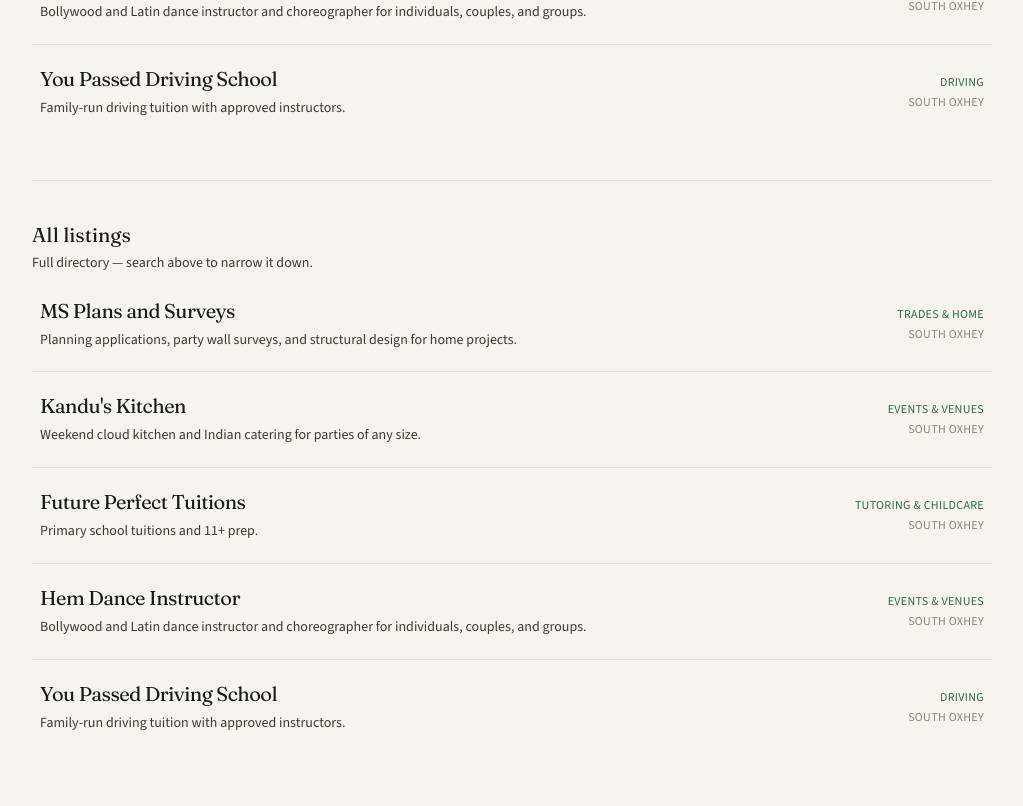
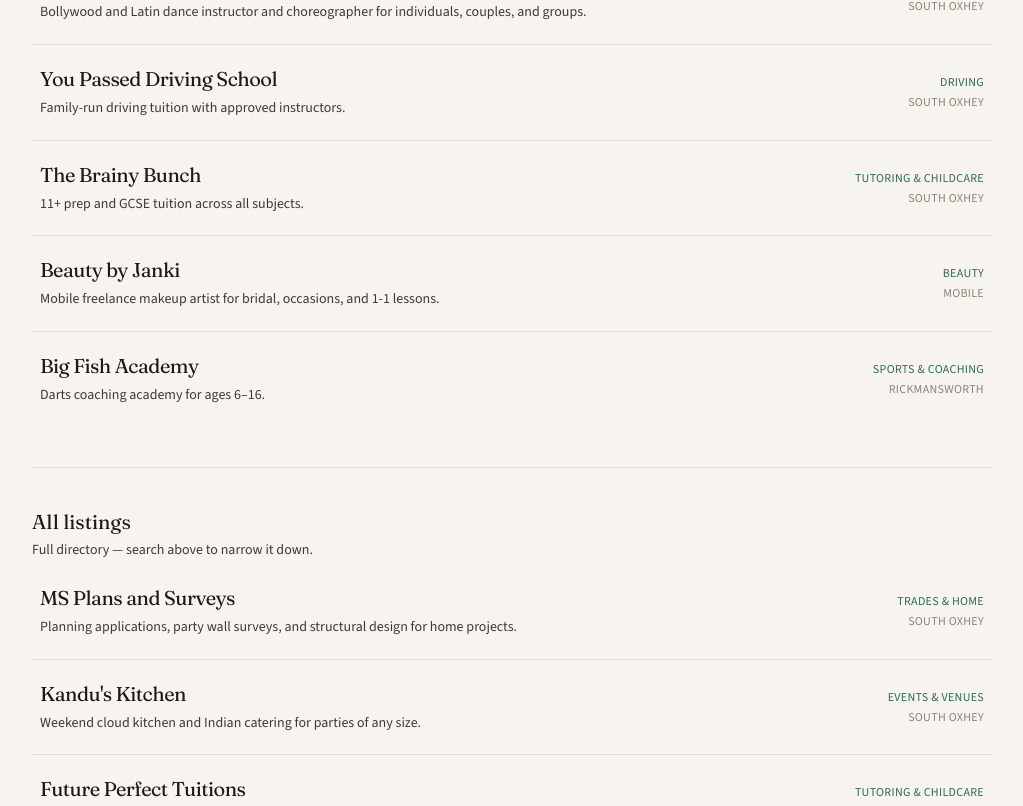
Before and after one commit to rushi308/so-directory, a Next.js app: page / in a window 1280 px wide. Shown: the part 1053-1859 px from the top of the page, without its empty margins (128-1151 px from the left). Built offline with nearby package versions, Linux system fonts and the light colour scheme.

Commit message:
Add new categories and listings for beauty and sports coaching services

```diff
--- a/src/data/categories.ts
+++ b/src/data/categories.ts
@@ -72,6 +72,20 @@ export const categories: Category[] = [
     icon: "car",
   },
   {
+    id: "cat-beauty",
+    slug: "beauty",
+    name: "Beauty",
+    description: "Makeup, beauty, and personal care services nearby.",
+    icon: "sparkle",
+  },
+  {
+    id: "cat-sports",
+    slug: "sports-coaching",
+    name: "Sports & coaching",
+    description: "Local sports coaching and activity clubs for kids and adults.",
+    icon: "trophy",
+  },
+  {
     id: "cat-other",
     slug: "other",
     name: "Other",
--- a/src/data/listings.ts
+++ b/src/data/listings.ts
@@ -102,4 +102,51 @@ export const listings: Listing[] = [
     tags: ["driving school", "driving lessons", "ADI"],
     featured: true,
   },
+  {
+    id: "lst-6",
+    slug: "the-brainy-bunch",
+    name: "The Brainy Bunch",
+    categoryId: "cat-tutoring",
+    shortDescription: "11+ prep and GCSE tuition across all subjects.",
+    description:
+      "11+ preparation and GCSE tuition for all subjects. Run by qualified teachers with 10+ years of teaching experience.",
+    area: "South Oxhey",
+    phone: "07846 921182",
+    whatsapp: "447846921182",
+    email: "bebrainybunch@gmail.com",
+    tags: ["11 plus", "GCSE", "tuition", "qualified teachers"],
+    featured: true,
+  },
+  {
+    id: "lst-7",
+    slug: "beauty-by-janki",
+    name: "Beauty by Janki",
+    categoryId: "cat-beauty",
+    shortDescription:
+      "Mobile freelance makeup artist for bridal, occasions, and 1-1 lessons.",
+    description:
+      "Freelance makeup artist offering bridal and occasion makeup plus one-to-one lessons. Mobile service with 5+ years of experience, including lead artist work for Charlotte Tilbury.",
+    area: "Mobile",
+    phone: "07971 676107",
+    whatsapp: "447971676107",
+    email: "beautybyjanki@gmail.com",
+    website: "https://instagram.com/beautybyjanki",
+    tags: ["makeup", "bridal", "occasion", "lessons", "mobile"],
+    featured: true,
+  },
+  {
+    id: "lst-8",
+    slug: "big-fish-academy",
+    name: "Big Fish Academy",
+    categoryId: "cat-sports",
+    shortDescription: "Darts coaching academy for ages 6–16.",
+    description:
+      "Darts coaching academy for 6–16 year olds, with sessions on Wednesdays based in Rickmansworth. Run by two qualified PDPA darts coaches.",
+    area: "Rickmansworth",
+    phone: "07923 164139",
+    email: "accounts@bigfishacademy.co.uk",
+    website: "https://bigfishacademy.co.uk",
+    tags: ["darts", "coaching", "kids", "PDPA"],
+    featured: true,
+  },
 ];
```
